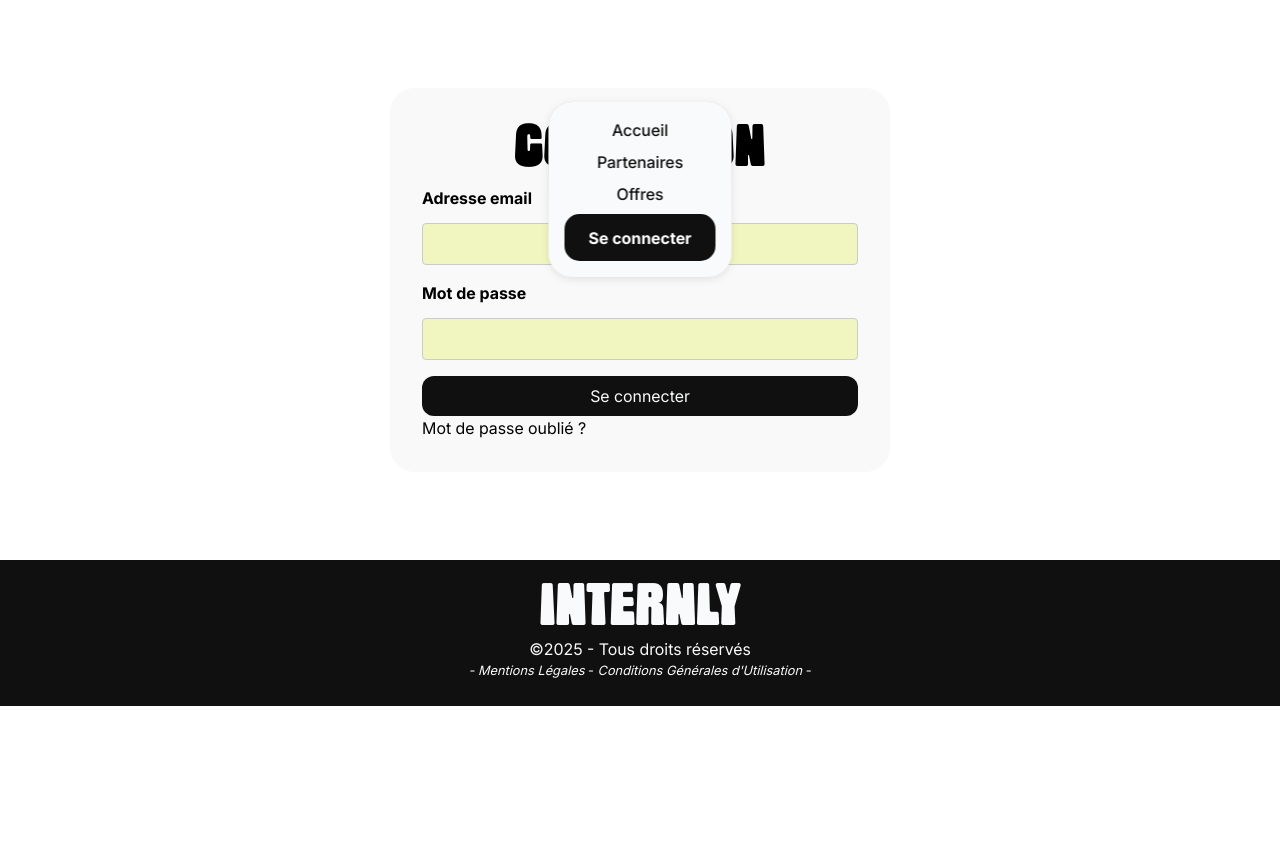
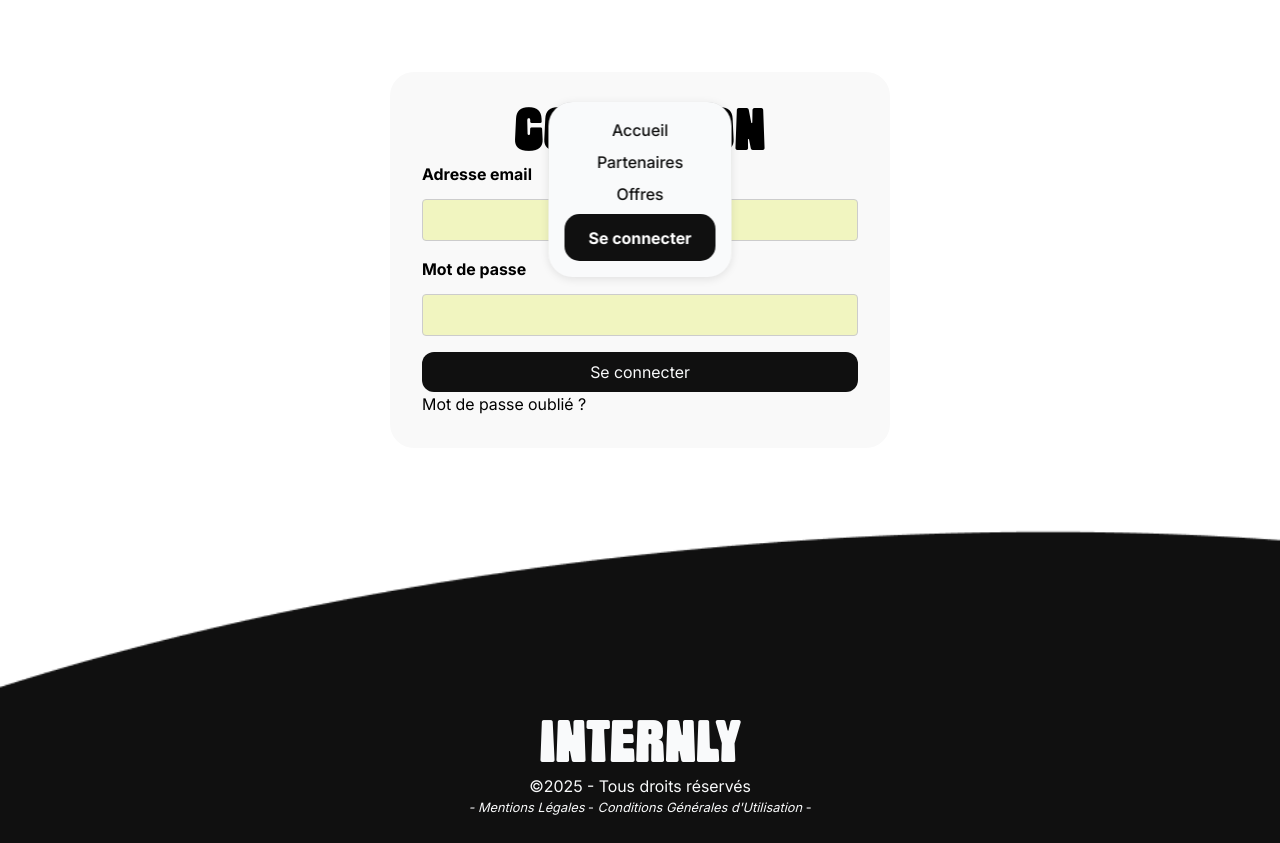
Before and after one commit to betasown/GR6-Internly_frontend, a Next.js app in the folder internly/: page /connexion in a window 1280 px wide. Before the commit the page ends 800 px from the top, so only its background shows below. Built offline with nearby package versions, Linux system fonts and the light colour scheme.

Commit message:
feat: amélioration de la page de connexion avec ajout d'une image et ajustement des marges

```diff
--- a/internly/src/app/connexion/page.js
+++ b/internly/src/app/connexion/page.js
@@ -35,6 +35,7 @@ export default function Page() {
     };
 
     return (
+        <div>
             <div className="slide-container">
                 <div className="slide-login-container">
                     <h1 className='title'>Connexion</h1>
@@ -68,5 +69,7 @@ export default function Page() {
                     </p>
                 </div>
             </div>
+            <img className="assets" src="/Assets/separateur-w2b.png"/>
+        </div>
     );
 }
--- a/internly/src/app/globals.css
+++ b/internly/src/app/globals.css
@@ -501,20 +501,20 @@ input[type="radio"]:checked, input[type="checkbox"]:checked {
   display: flex;
   justify-content: center;
   align-items: center;
-  height: 70vh;
+  height: 65vh;
+  margin-bottom: 0; /* Réduire la marge inférieure */
 }
 
 .slide-login-container {
   width: 500px;
-  margin: auto;
   padding: 2rem;
   background-color: #f9f9f9;
   border-radius: 24px;
+  margin-bottom: 0; /* Réduire la marge inférieure */
 }
 
 .slide-login-container h1 {
   text-align: center;
-  margin-bottom: 2%;
 }
 
 .form-group {
```
Lines whose indentation alone changed are shown as unchanged.
